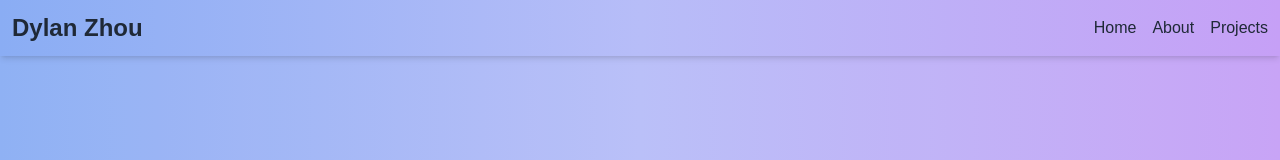
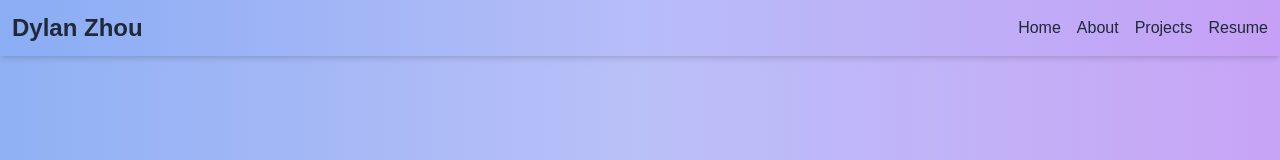
Before and after one commit to Aeonoi/Aeonoi.github.io, a Next.js app: page / in a window 1280 px wide. Shown: the top 160 px of the page. Built offline with nearby package versions, Linux system fonts and the light colour scheme.

Commit message:
feat(resume): add resume
Currently doesn't work with smaller screens for some reason. There is a bug with the embedded

```diff
--- a/app/page.tsx
+++ b/app/page.tsx
@@ -3,6 +3,7 @@ import Contact from "@/components/contact";
 import Hero from "@/components/hero";
 import Navbar from "@/components/navbar";
 import Projects from "@/components/projects";
+import Resume from "@/components/resume";
 
 const Home: React.FC = () => {
   return (
@@ -16,6 +17,8 @@ const Home: React.FC = () => {
       <Projects />
       {/* Contacts Section */}
       {/* <Contact /> */}
+      {/* Resume Section */}
+      <Resume />
     </main>
   );
 };
--- a/components/navbar.tsx
+++ b/components/navbar.tsx
@@ -1,4 +1,5 @@
 import Link from "next/link";
+import Resume from "./resume";
 
 const Navbar: React.FC = () => {
   return (
@@ -33,6 +34,13 @@ const Navbar: React.FC = () => {
             {/* > */}
             {/*   Contact */}
             {/* </Link> */}
+            {/* Resume */}
+            <Link
+              href="#resume"
+              className="text-gray-800 hover:text-catppuccin_blue"
+            >
+              Resume
+            </Link>
           </div>
         </div>
       </nav>
--- /dev/null
+++ b/components/resume.tsx
@@ -0,0 +1,35 @@
+"use client";
+
+import Background from "./background";
+
+const Resume: React.FC = () => {
+  return (
+    <main id="resume" className="animate-fadeIn">
+      <Background styles="h-max w-max">
+        <p className="text-5xl items-center text-center text-black">Resume</p>
+        <div className="grid grid-cols-1 lg:grid-cols-2">
+          <div className="hidden lg:flex">
+            <embed
+              src="Resume.pdf#zoom=100"
+              width={window.innerWidth / 2}
+              height={window.innerHeight * 0.8}
+              type="application/pdf"
+            />
+          </div>
+          <div className="flex items-center justify-center">
+            <a href="/Resume.pdf" download="Resume.pdf">
+              <button
+                type="button"
+                className="text-2xl bg-catppuccin_red text-white py-2 px-4 rounded-md hover:bg-red-400 transition duration-300"
+              >
+                Download Resume
+              </button>
+            </a>
+          </div>
+        </div>
+      </Background>
+    </main>
+  );
+};
+
+export default Resume;
```
Also changed, not shown: 1 other file (tests, documents, lock files or other folders).
